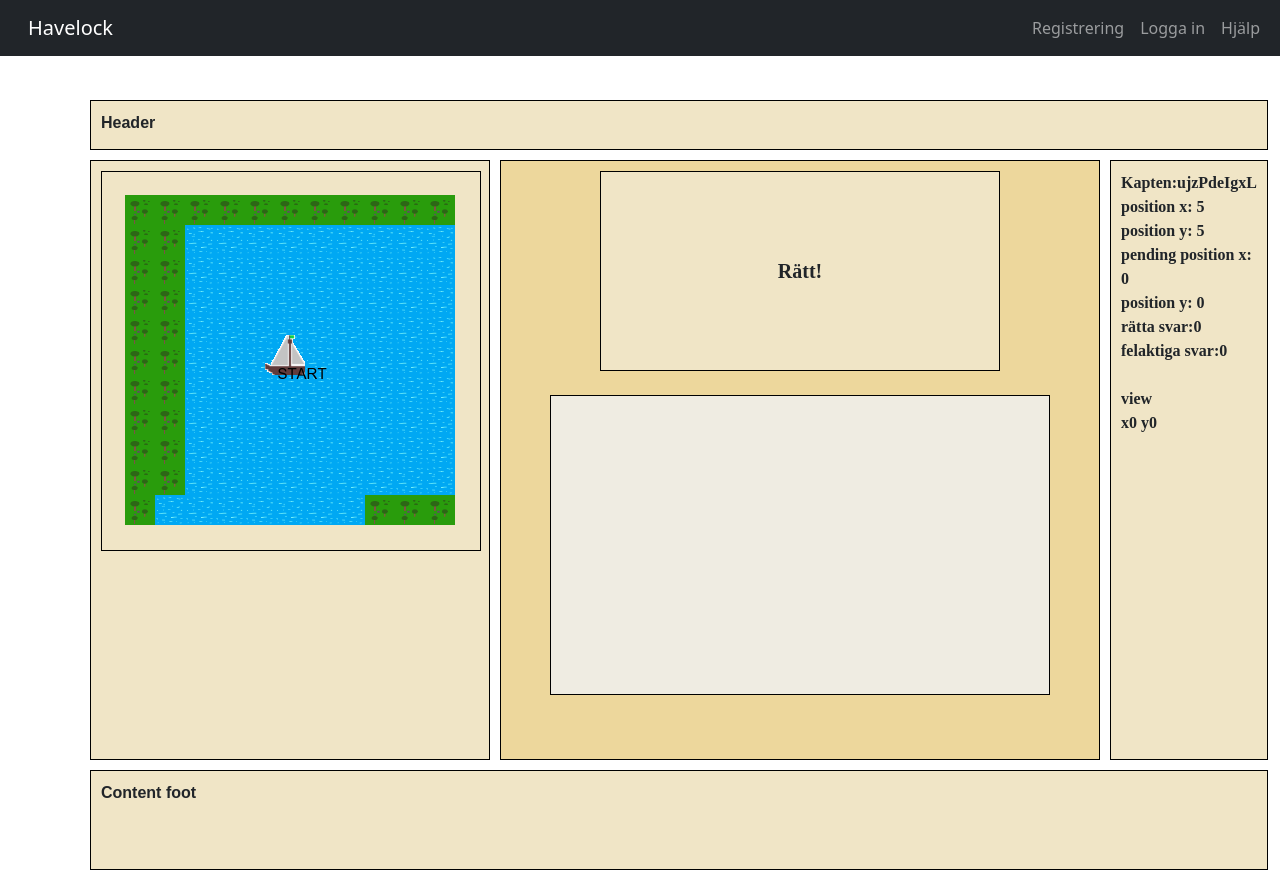
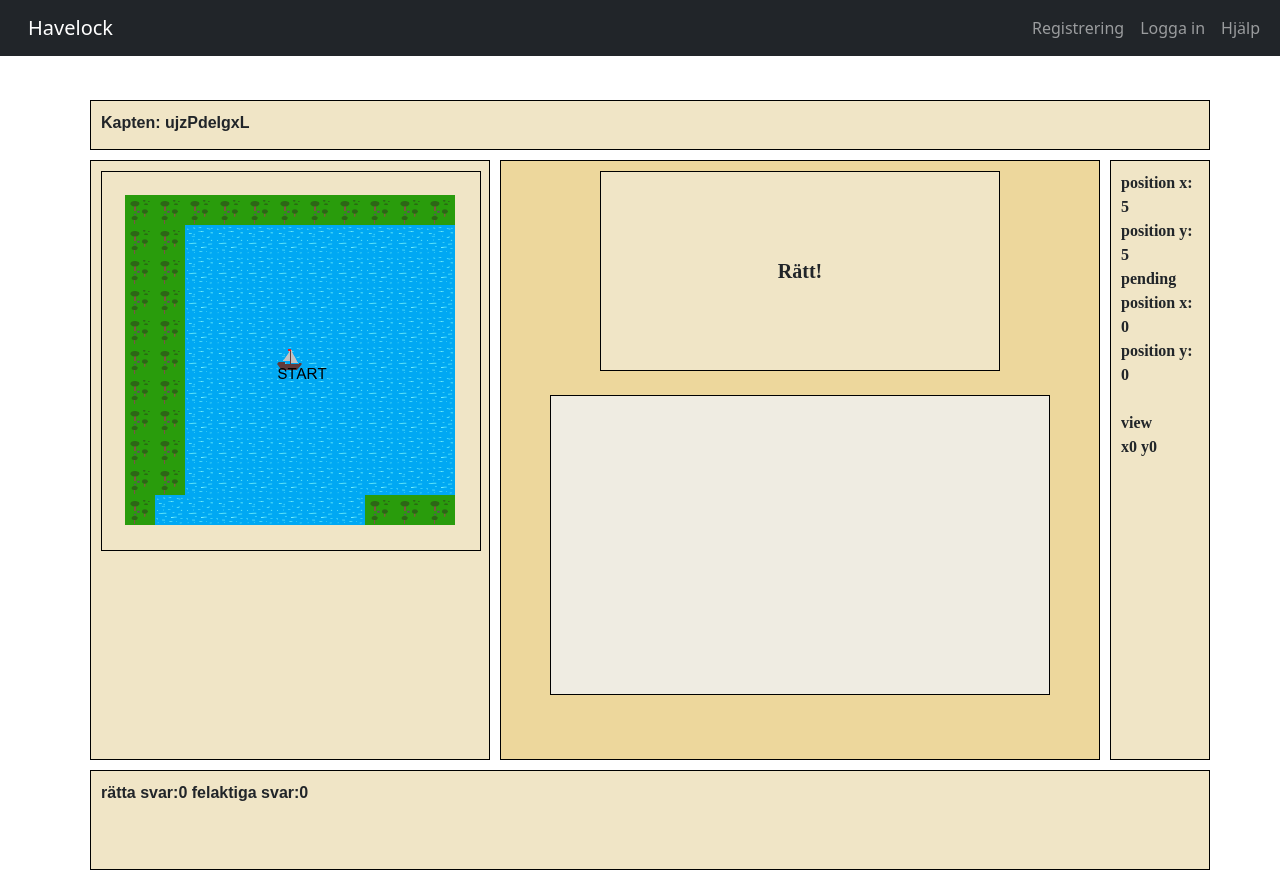
Before and after one commit to Omnistudent/havelock, a Django app: page / in a window 1280 px wide. Run offline with Django 4.2, Linux system fonts and the light colour scheme; data comes from the database, SQL or seed files in the repository; both versions use the stored data as it was after the commit; data that the repository does not hold is empty.

Commit message:
changed ship

```diff
--- a/event/templates/event/home.html
+++ b/event/templates/event/home.html
@@ -180,7 +180,7 @@ body{ margin: 0}
   .icon {
     width: 50px;
     height: 50px;
-    background-image: url("{{ STATIC_URL }}event/images/ship1.png");
+    background-image: url("{{ STATIC_URL }}event/images/ship3.png");
     background-repeat: no-repeat;
     background-position: center center;
     position: absolute;
@@ -227,7 +227,7 @@ body{ margin: 0}
   </head>
   <body>
     <div class="container">
-     <div class="header">Header</div>
+     <div class="header">Kapten: {{user.userprofile}}</div>
 
      <div class="content-large">
       <center>
@@ -302,19 +302,18 @@ body{ margin: 0}
 
      <!--Stats window-->
      <div class="content-small">
-      Kapten:{{user.userprofile}}
-      <br>
+
         position x: {{user.userprofile.xpos}}<br>
         position y: {{user.userprofile.ypos}}<br>
         pending position x: {{user.userprofile.pending_xpos}}<br>
         position y: {{user.userprofile.pending_ypos}}<br>
-        rätta svar:{{user.userprofile.correct_answers}}<br>
-        felaktiga svar:{{user.userprofile.wrong_answers}}<br>
+
       <br>
       view<br>
       x{{user.userprofile.x}} y{{user.userprofile.y}}<br>
      </div>
-     <div class="footer">Content foot</div>
+     <div class="footer">        rätta svar:{{user.userprofile.correct_answers}}
+        felaktiga svar:{{user.userprofile.wrong_answers}}</div>
     </div>
 
 
```
Also changed, not shown: db.sqlite3, static/event/images/ship3.png (added).
